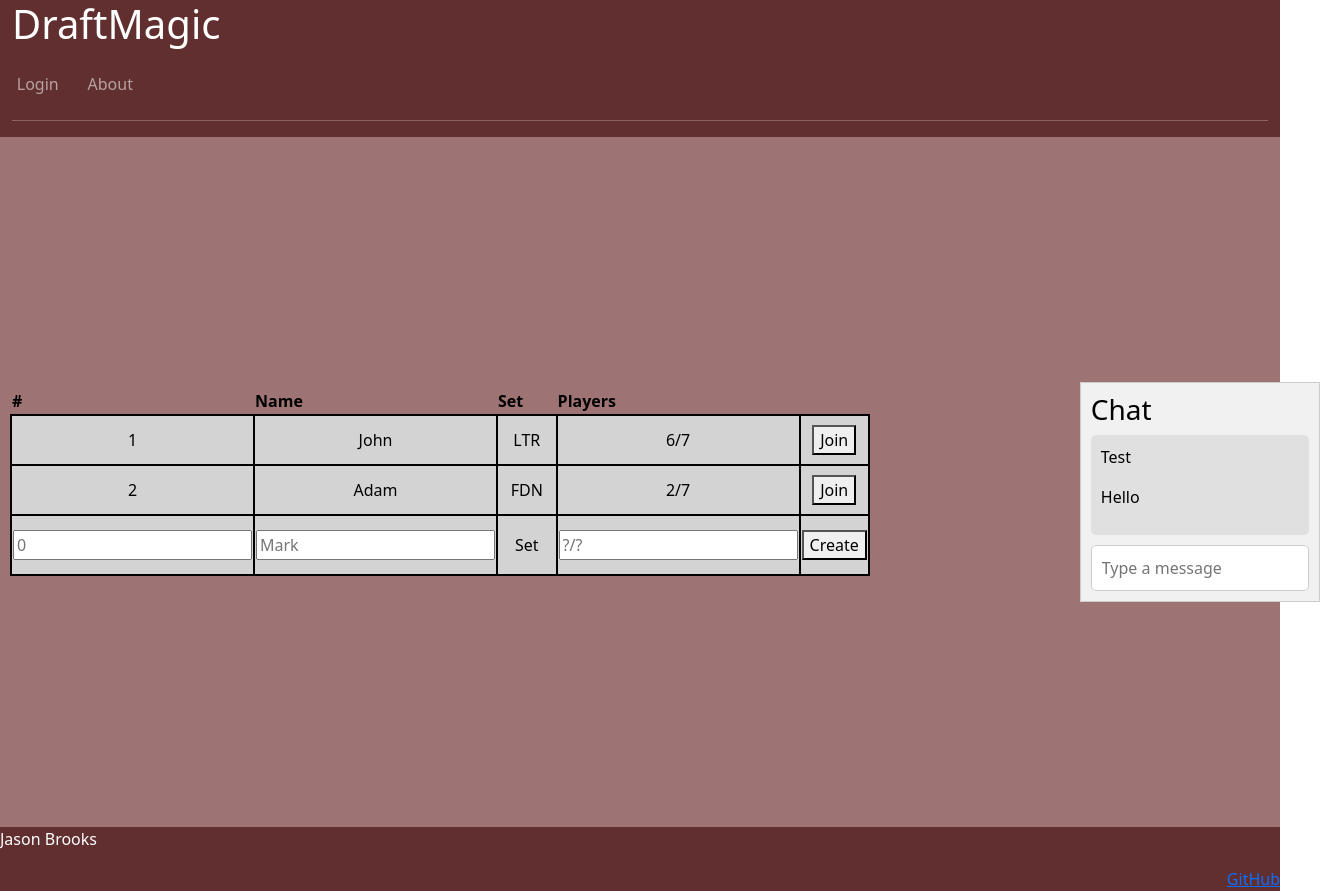
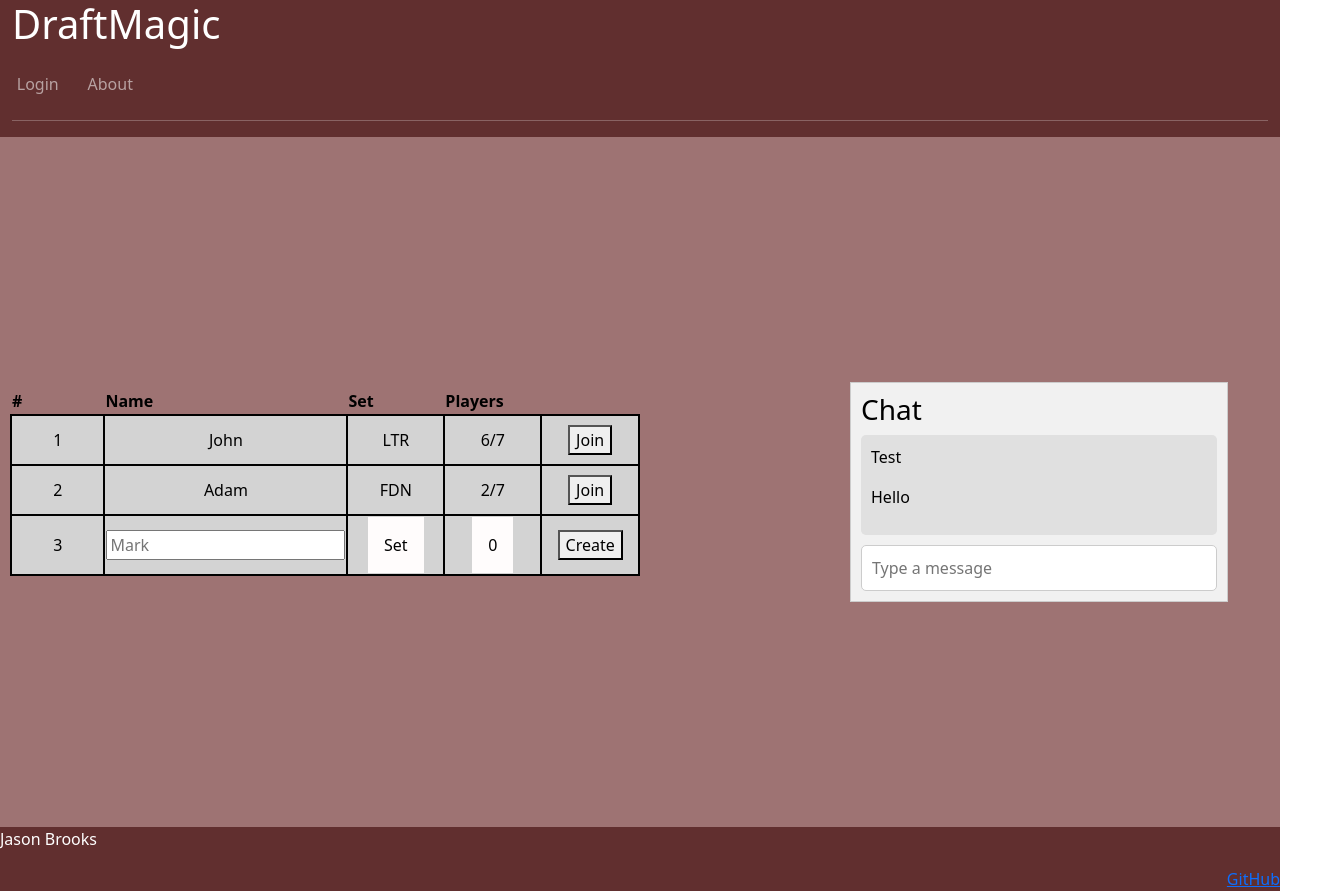
Before and after one commit to N3ptune/startup, a React (Vite) app: page /lobby in a window 1280 px wide. Shown: the whole page, 1320 px wide, since content can reach past the window. Built offline with nearby package versions, Linux system fonts and the light colour scheme.

Commit message:
Fully integrate create lobby and create lobby table with js, do message box next

```diff
--- a/src/lobby/lobby.css
+++ b/src/lobby/lobby.css
@@ -62,7 +62,7 @@
 }
 
 .dropbtn {
-    background-color: lightgray;
+    background-color: rgb(255, 252, 252);
     padding: 16px;
     font-size: 16px;
     border: none;
--- a/src/lobby/lobby.jsx
+++ b/src/lobby/lobby.jsx
@@ -6,7 +6,7 @@ import { Draft } from '../draft/draft';
 export function Lobby({user}) {
     const [lobbyName, setLobbyName] = React.useState('');
     const [lobbySet, setLobbySet] = React.useState('Set');
-    const [players, setPlayers] = React.useState('');
+    const [players, setPlayers] = React.useState('0');
     const [lobbyNum, setLobbyNum] = React.useState('');
     const navigate = useNavigate();
 
@@ -19,6 +19,7 @@ export function Lobby({user}) {
         console.log("create lobby");
         localStorage.setItem('LName', lobbyName);
         localStorage.setItem('LSet', lobbySet);
+        localStorage.setItem('NumPLayers', players);
         navigate('/draft')
     }
 
@@ -28,6 +29,14 @@ export function Lobby({user}) {
 
     function selectSet(e){
         setLobbySet(e.target.textContent);
+    }
+
+    function choosePlayers(e){
+        setPlayers(e.target.textContent)
+    }
+
+    function showLobbyNum(){
+        // This will show the number of lobby's, need the DB for this
     }
 
     return (
@@ -62,7 +71,7 @@ export function Lobby({user}) {
                         </td>
                     </tr>
                     <tr>
-                        <td><input type="text" placeholder="0" /></td>
+                        <td>3</td>
                         <td><input type="text" placeholder="Mark" onChange={lobbyNameChange}/></td>
                         <td>
                             <div className = "dropdown">
@@ -74,7 +83,16 @@ export function Lobby({user}) {
                                 </div>
                             </div>
                         </td>
-                        <td><input type="text" placeholder="?/?" /></td>
+                        <td>
+                            <div className = "dropdown">
+                                <button class = "dropbtn">{players}</button>
+                                <div class = "dropdown-content">
+                                    <button onClick = {choosePlayers}>6</button>
+                                    <button onClick = {choosePlayers}>7</button>
+                                    <button onClick = {choosePlayers}>8</button>
+                                </div>
+                            </div>
+                        </td>
                         <td>
                             <button onClick={createLobby}>Create</button>
                         </td>
```
